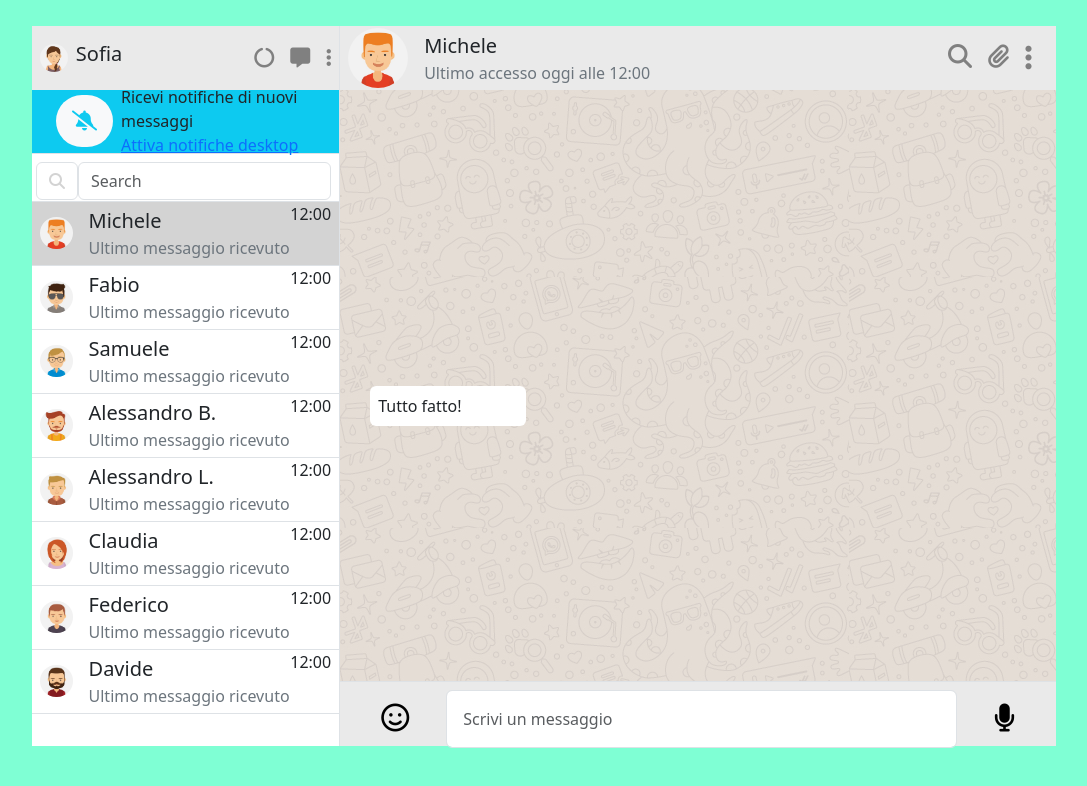
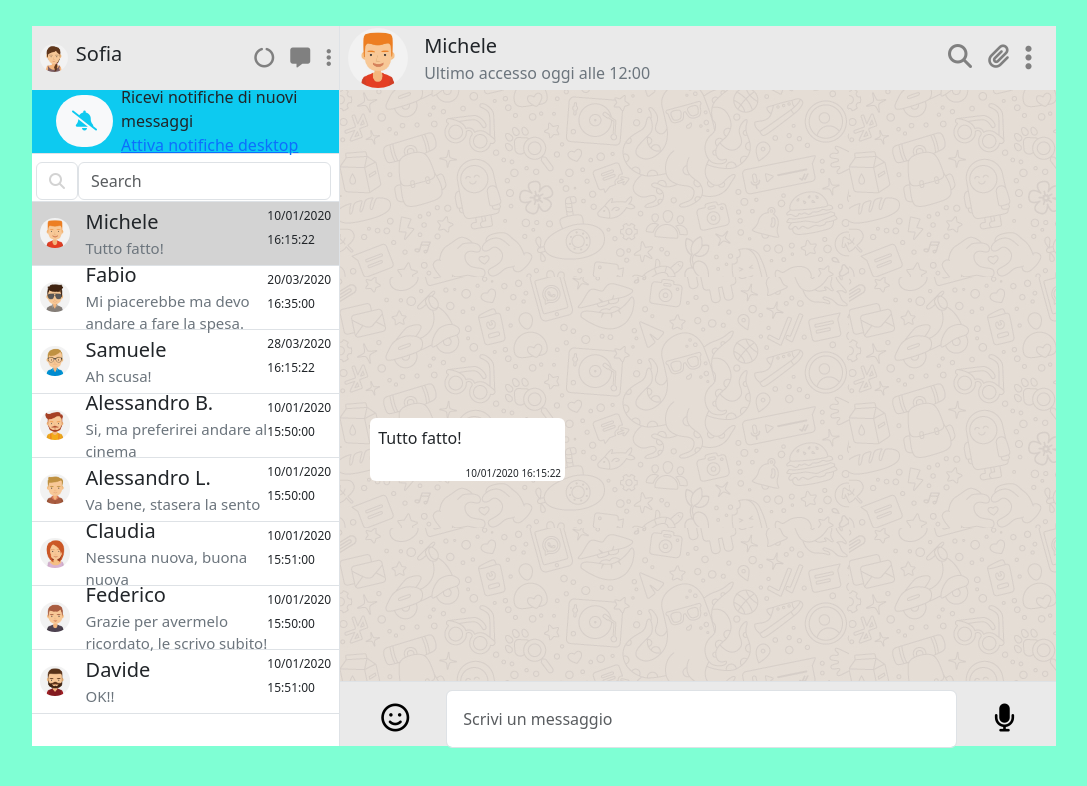
Before and after one commit to DavideTarantino/vue-boolzapp, a plain HTML site: page index.html in a window 1280 px wide. Shown: the whole page, without its empty margins (96-1183 px from the left). Drawn offline with nearby package versions, Linux system fonts and the light colour scheme.

Commit message:
aggiunta date e messaggi recenti

```diff
--- a/assets/script.js
+++ b/assets/script.js
@@ -176,6 +176,7 @@ createApp({
             this.currentContact = index
         },
         nuovoMessaggio(){
+
             this.contacts[ this.currentContact ].messages.push(
                 {
                     message: this.newMessage,
--- a/index.html
+++ b/index.html
@@ -49,11 +49,11 @@
                     <img :src="element.avatar" alt="avatar">
                     <div class="d-flex flex-column">
                         <span class="fs-5">{{ element.name }}</span>
-                        <span class="text-secondary"> Ultimo messaggio ricevuto </span>
+                        <span style="font-size: 15px;" class="text-secondary">{{ element.messages[element.messages.length -1].message }}</span>
                     </div>
                 </div>
                 <div class="me-2">
-                    <span>12:00</span>
+                    <span style="font-size: 12px;">{{ element.messages[element.messages.length -1].date }}</span>
                 </div>
             </div>
         </div>
@@ -79,8 +79,9 @@
 
             <!-- Chat -->
             <div id="main-chat" class="border-bottom">
-                <div v-for="(messaggi, index) in contacts[currentContact].messages" :class=" (messaggi.status === 'sent') ? 'messaggi-inviati messaggi rounded' : 'messaggi-ricevuti messaggi rounded'  " >
-                    <p class="ps-2 pe-3 py-2 text-start mt-3 me-5">{{ messaggi.message }}</p>
+                <div class="d-flex gap-1 mt-3" v-for="(messaggi, index) in contacts[currentContact].messages" :class=" (messaggi.status === 'sent') ? 'messaggi-inviati messaggi rounded' : 'messaggi-ricevuti messaggi rounded'  " >
+                    <p class="ps-2 py-2">{{ messaggi.message }}</p>
+                    <span class="mt-5 me-1" style="font-size: 10px;">{{ messaggi.date }}</span>
                 </div>
             </div>
 
@@ -88,7 +89,7 @@
             <div id="barra-di-scrittura" class="background-leggerogrigio sticky-bottom">
                 <form class="d-flex p-1" role="search">
                     <button class="btn fs-3 ms-4" type="submit"><i class="fa-regular fa-face-smile" style="color: black;"></i></button>
-                    <input @keydown.down="nuovoMessaggio" v-model="newMessage" class="p-3 form-control mt-1 mx-4" type="text" placeholder="Scrivi un messaggio">
+                    <input @keydown.down="nuovoMessaggio" v-model="newMessage" type="text" class="p-3 form-control mt-1 mx-4" placeholder="Scrivi un messaggio">
                     <button class="btn fs-3 me-4" type="submit"><i class="fa-solid fa-microphone" style="color: black;"></i></button>
                 </form>
             </div>
```
